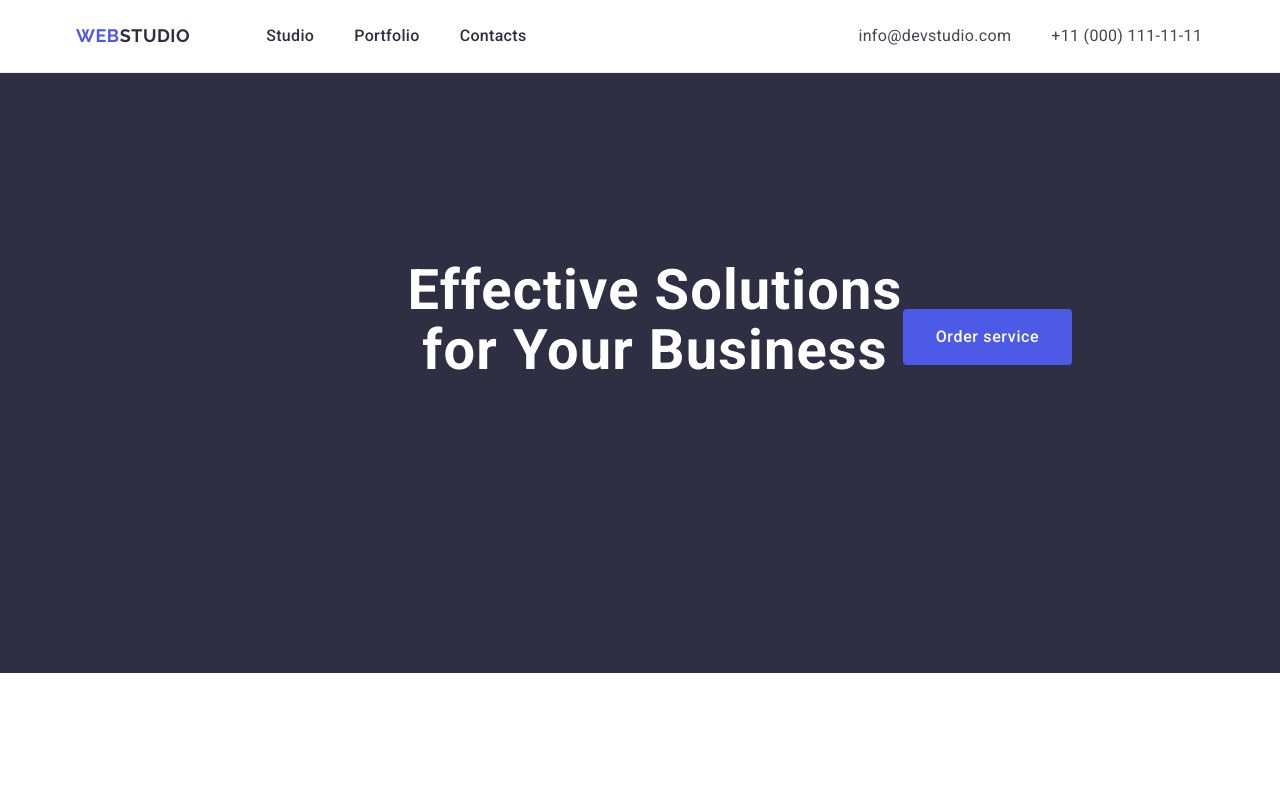
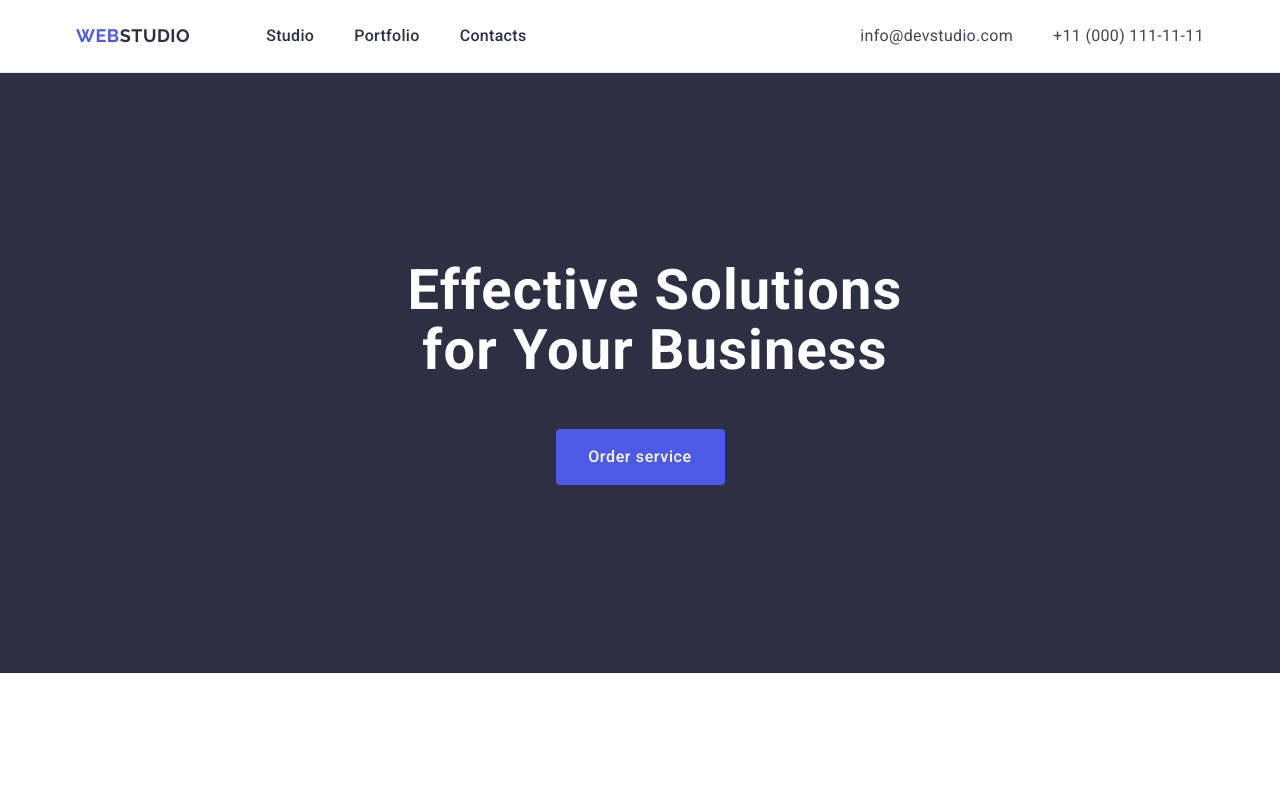
Before and after one commit to BohdanaHalas/goit-markup-hw-3, a plain HTML site: page index.html in a window 1280 px wide. Shown: the top 789 px of the page. Drawn offline with nearby package versions, Linux system fonts and the light colour scheme.

Commit message:
commit massege

```diff
--- a/css/styles.css
+++ b/css/styles.css
@@ -14,6 +14,7 @@ ol {
 }
 
 a {
+    color: inherit;
     text-decoration: none;
 }
 
@@ -45,9 +46,9 @@ img {
 }
 
 .container {
-    display: flex;
     width: 1158px;
-    margin: 0 auto;
+    margin-left: auto;
+    margin-right: auto;
     padding: 0 15px;
 }
 
@@ -57,15 +58,20 @@ img {
     display: flex;
     align-items: center;
     border-bottom: 1px solid #e7e9fc;
-    padding-top: 24px;
-    padding-bottom: 24px;
 
+}
+
+.page-header-container {
+    display: flex;
+    justify-content: space-between;
 }
 
 .main-nav {
     display: flex;
     align-items: center;
     flex-direction: row;
+    padding-top: 24px;
+    padding-bottom: 24px;
 }
 
 .page-logo {
@@ -115,7 +121,7 @@ img {
     flex-direction: row;
     font-style: normal;
     align-items: center;
-    padding-left: 332px;
+    margin-left: auto;
 }
 
 .list-contacts {
@@ -126,11 +132,14 @@ img {
 }
 
 .contacts-link {
+    display: flex;
     font-weight: 400;
     font-size: 16px;
     line-height: 1.5;
     letter-spacing: 0.02em;
     color: #434455;
+    padding-top: 24px;
+    padding-bottom: 24px;
 }
 
 /* == SECTION 1 == */
@@ -170,6 +179,8 @@ img {
     height: 56px;
     border: none;
     margin-top: 48px;
+    margin-left: auto;
+    margin-right: auto;
 }
 
 .button-order:hover,
@@ -228,10 +239,9 @@ img {
     margin-top: 8px;
 }
 
-/* == SECTION 3 == */
+/* == SECTION 4 == */
 
 .second-section {
-    display: flex;
     background: #f4f4fd;
     padding: 120px 0;
 }
@@ -243,6 +253,8 @@ img {
 }
 
 .title-team {
+    display: flex;
+    flex-direction: column;
     font-weight: 700;
     font-size: 36px;
     line-height: 1.11;
@@ -254,7 +266,6 @@ img {
 }
 
 .team-card {
-    padding: 32px 0;
 }
 
 .items-team {
@@ -293,7 +304,7 @@ img {
     text-align: center;
     text-transform: capitalize;
     color: #2e2f42;
-    padding: 120px 0 120px 0;
+    padding: 120px 0 72px 0;
 }
 
 .list-portfolio {
@@ -301,10 +312,10 @@ img {
     flex-wrap: wrap;
     column-gap: 24px;
     row-gap: 48px;
+    margin-bottom: 120px;
 }
 
 .items-portfolio {
-    margin-bottom: 120px;
     width: calc((100% - 48px) / 3);
 }
 
@@ -344,6 +355,7 @@ img {
 }
 
 .logo-footer {
+    display: inline-block;
     font-family: "Raleway", sans-serif;
     font-weight: 700;
         font-size: 18px;
@@ -351,7 +363,6 @@ img {
         letter-spacing: 0.03em;
         text-transform: uppercase;
         color: #4d5ae5;
-        display: inline-block;
         margin-bottom: 16px;
 }
 
--- a/index.html
+++ b/index.html
@@ -13,7 +13,7 @@
 <body>
     <!-- PAGE HEADER -->
     <header class="page-header">
-        <div class="container">
+        <div class="container page-header-container">
             <nav class="main-nav">
                 <a class="page-logo" href="index.html">Web<span class="logo-studio">Studio</span></a>
                 <ul class="menu">
@@ -21,14 +21,13 @@
                     <li class="menu-item"><a class="menu-link" href="">Portfolio</a></li>
                     <li class="menu-item"><a class="menu-link" href="">Contacts</a></li>
                 </ul>
-
             </nav>
             <address class="main-contacts">
-                    <ul class="list-contacts">
-                        <li class="contacts"><a class="contacts-link" href="mailto:info@devstudio.com">info@devstudio.com</a></li>
-                        <li class="contacts"><a class="contacts-link" href="tel:+11(000)1111111">+11 (000) 111-11-11</a></li>
-                    </ul>
-                </address>
+                <ul class="list-contacts">
+                    <li class="contacts"><a class="contacts-link" href="mailto:info@devstudio.com">info@devstudio.com</a></li>
+                    <li class="contacts"><a class="contacts-link" href="tel:+11(000)1111111">+11 (000) 111-11-11</a></li>
+                </ul>
+            </address>
         </div>
     </header>
 
```
